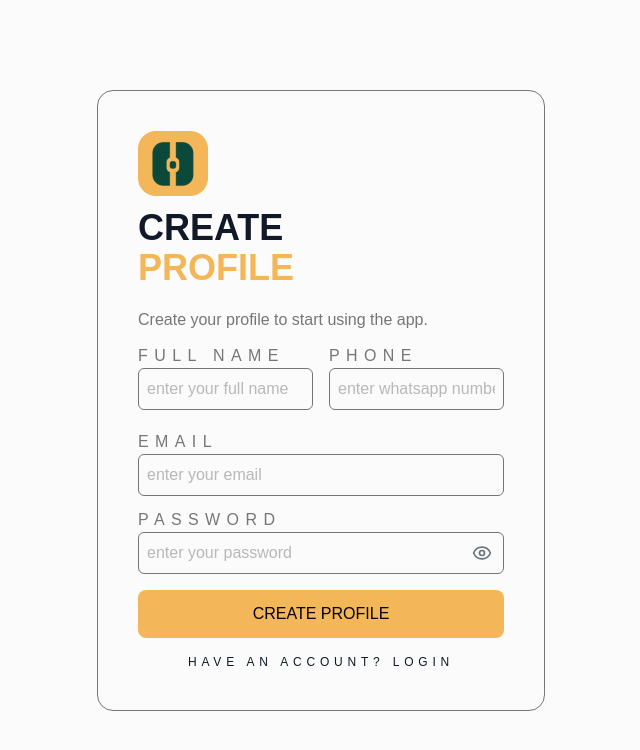
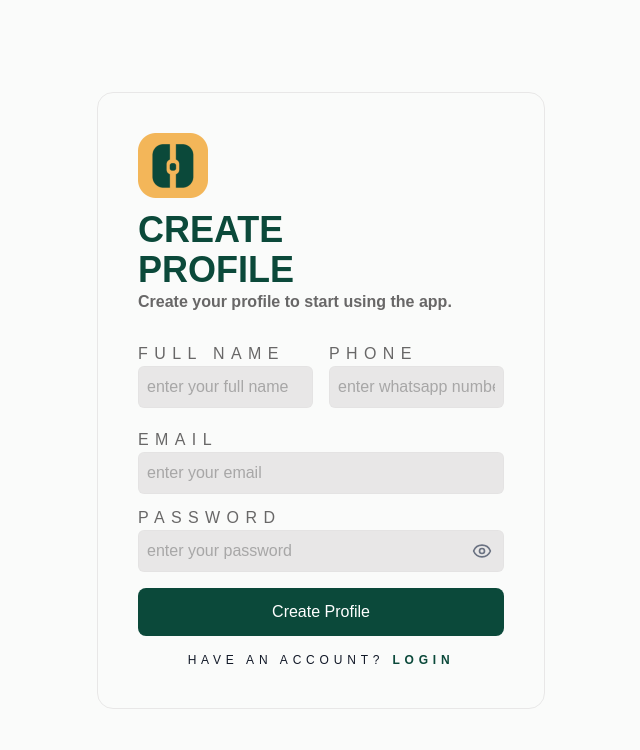
Before and after one commit to escrow-africa/escrow-frontend, a Next.js app: page /signup in a window 1280 px wide. Shown: the top 750 px of the page, without its empty margins (319-959 px from the left). Built offline with nearby package versions, Linux system fonts and the light colour scheme; no server answers.

Commit message:
feat: enhance signup and verification UI with improved styling and new assets

```diff
--- a/app/(auth)/signup/page.tsx
+++ b/app/(auth)/signup/page.tsx
@@ -38,18 +38,19 @@ export default function Signup() {
   }
   return (
     <div className="min-h-screen flex items-center justify-center p-4">
-      <div className="w-full max-w-md border border-[#767676] rounded-2xl p-6 sm:p-10">
+      <div className="w-full max-w-md border border-[#E4E3E3CC] rounded-2xl p-6 sm:p-10">
         <main className="flex flex-col">
 
           <Image src="/logo.png" alt="Logo" width={70} height={65} />
-          <h1 className="font-bold text-4xl mt-3">
+          <h1 className="font-bold text-4xl mt-3  text-[#0B493A]">
             CREATE </h1>
-          <h1 className=" text-[#F3B659] font-bold text-4xl mb-5">PROFILE</h1>
+            <h1 className="font-bold text-4xl text-[#0B493A]"> PROFILE</h1>
 
 
-          <form onSubmit={handleSubmit(onSubmit)} className=" w-full text-[#767676]">
-            <p >Create your profile to start using the app.</p>
-            <div className="flex gap-4 mt-3">
+
+          <form onSubmit={handleSubmit(onSubmit)} className=" w-full text-[#686767]">
+            <p className="font-semibold">Create your profile to start using the app.</p>
+            <div className="flex gap-4 mt-7">
               <div className="w-full">
                 <label htmlFor="fullName" className="tracking-[0.4em]" >FULL NAME</label>
                 <Input type="text" placeholder="enter your full name" {...register("fullName", {
@@ -74,16 +75,7 @@ export default function Signup() {
               </div>
             </div>
 
-            {/* <div className="mt-5">
-              <label htmlFor="whatsappPhone" className="tracking-[0.4em]" >WHATSAPP PHONE</label>
-              <Input type="tel" placeholder="enter your whatsapp phone"  {...register("whatsappPhone", {
-                required: "WhatsApp phone number required"
-              })} />{errors.whatsappPhone && (
-                <p className="text-red-500 text-sm">
-                  {errors.whatsappPhone.message}
-                </p>
-              )}
-            </div> */}
+
 
             <div className="mt-5">
               <label htmlFor="email" className="tracking-[0.4em]" >EMAIL</label>
@@ -112,12 +104,12 @@ export default function Signup() {
 
             </div>
 
-            <Button type="submit" disabled={isSubmitting || loading}>{isSubmitting ? "Creating..." : "CREATE PROFILE"}</Button>
+            <Button type="submit" disabled={isSubmitting || loading}>{isSubmitting ? "Creating..." : "Create Profile"}</Button>
 
 
           </form>
           <p className="text-center tracking-[0.4em] text-xs">HAVE AN ACCOUNT? <Link href="/login">
-            LOGIN
+            <span className="text-[#0B493A] font-bold">LOGIN</span>
           </Link>
           </p>
 
--- a/components/Button.tsx
+++ b/components/Button.tsx
@@ -9,7 +9,7 @@ export default function Button({ children, type, disabled }: ButtonProps) {
     <button
       type={type}
       disabled={disabled}
-      className="w-full bg-[#F3B659] text-black px-5 py-3 my-4 rounded-lg hover:bg-[#F3B659]/90 transition-colors disabled:cursor-not-allowed disabled:opacity-60"
+      className="w-full bg-[#0B493A] text-white px-5 py-3 my-4 rounded-lg hover:bg-[#0B493A]/90 transition-colors disabled:cursor-not-allowed disabled:opacity-60"
     >
       {children}
     </button>
--- a/components/Input.tsx
+++ b/components/Input.tsx
@@ -15,7 +15,7 @@ const Input = ({ type, className, ...props }: InputProps) => {
       <input
         type={currentType}
         {...props}
-        className={`border border-[#767676] p-2 rounded-md w-full ${isPassword ? "pr-10" : ""} ${className || ""}`}
+        className={`border border-[#E4E3E3CC] bg-[#E4E3E3CC] p-2 rounded-md w-full ${isPassword ? "pr-10" : ""} ${className || ""}`}
       />
       {isPassword && (
         <button
--- a/components/VerifyForm.tsx
+++ b/components/VerifyForm.tsx
@@ -133,12 +133,12 @@ export default function VerifyPage() {
 
         <div className="min-h-screen flex items-center justify-center px-4">
 
-            <div className="p-6 sm:p-8 w-full max-w-md border border-[#767676] rounded-2xl text-center">
+            <div className="p-6 sm:p-8 w-full max-w-md border border-[#E4E3E3CC] rounded-2xl text-center">
 
-                <div className="flex items-center justify-center">
+                <div className="flex items-center justify-center  bg-[#0B493A]/15 rounded-full w-16 h-16 mx-auto border border-[#0B493A]/40">
 
                     <Image
-                        src="/bell.png"
+                        src="/bell2.png"
                         alt="Logo"
                         width={50}
                         height={50}
@@ -149,18 +149,16 @@ export default function VerifyPage() {
 
                 <div className="flex gap-2 justify-center my-3">
 
-                    <h1 className="font-bold text-3xl sm:text-4xl">
-                        VERIFY
+                    <h1 className="font-bold text-3xl sm:text-4xl text-[#0B493A]">
+                        VERIFY ACCESS
                     </h1>
 
-                    <span className="text-[#F3B659] font-bold text-3xl sm:text-4xl">
-                        ACCESS
-                    </span>
+
 
                 </div>
 
 
-                <p className="text-[#767676] text-xs w-[90%] sm:w-3/4 mx-auto pb-4">
+                <p className="text-[#767676] font-semibold  w-[90%] sm:w-3/4 mx-auto pb-4">
 
                     We sent a 6-digit code to your phone or email.
 
@@ -189,15 +187,13 @@ export default function VerifyPage() {
 
                                             key={idx}
 
-                                            className={`relative w-9 h-12 sm:w-14 sm:h-14 rounded-lg border flex items-center justify-center text-lg sm:text-xl font-bold transition-all
+                                            className={`relative w-9 h-12 sm:w-14 sm:h-14 rounded-lg border flex items-center justify-center text-lg sm:text-xl  transition-all
 
 ${slot.isActive
 
                                                     ? 'border-[#F3B659] ring-1 ring-[#F3B659]'
 
-                                                    : 'border-[#767676]'}
-
-bg-black text-white`}
+                                                    : 'border-[#E4E3E3CC]'}`}
 
                                         >
 
@@ -231,7 +227,7 @@ bg-black text-white`}
                         disabled={loading}
                     >
 
-                        {loading ? "VERIFYING..." : "VERIFY CODE"}
+                        {loading ? "Verifying..." : "Verify Now"}
 
                     </Button>
 
@@ -240,7 +236,7 @@ bg-black text-white`}
 
                 <p
                     onClick={resendOtp}
-                    className="text-[#767676] text-xs tracking-[0.4em] cursor-pointer mt-3"
+                    className="text-[#0B493A] hover:text-[#F3B659] text-xs tracking-[0.4em] cursor-pointer mt-3"
                 >
 
                     RESEND CODE
```
Also changed, not shown: public/bell2.png (added).
